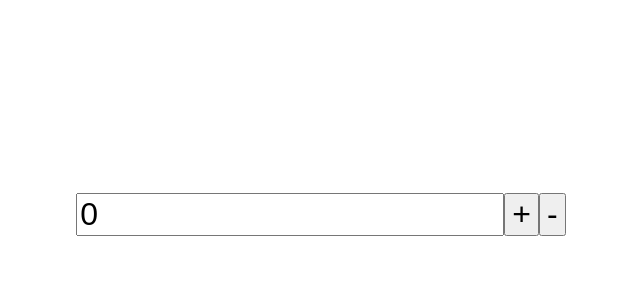
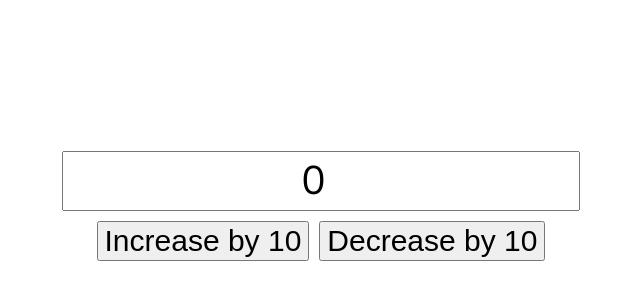
Before and after one commit to chymchym1905/pity-counter-that-i-use-when-spending, a plain HTML site: page index.html in a window 1280 px wide. Shown: the part 194-494 px from the top of the page, without its empty margins (319-959 px from the left). Drawn offline with nearby package versions, Linux system fonts and the light colour scheme.

Commit message:
change css

```diff
--- a/index.html
+++ b/index.html
@@ -1,52 +1,23 @@
 <!DOCTYPE html>
 <html lang="en">
   <head>
+    <link rel="preconnect" href="https://fonts.googleapis.com" />
+    <link rel="preconnect" href="https://fonts.gstatic.com" crossorigin />
+    <link
+      href="https://fonts.googleapis.com/css2?family=Nunito:ital,wght@0,200..1000;1,200..1000&display=swap"
+      rel="stylesheet"
+    />
+    <link rel="stylesheet" href="style.css" />
+    <script src="script.js"></script>
     <meta charset="UTF-8" />
     <meta name="viewport" content="width=device-width, initial-scale=1.0" />
     <title>Dynamic Counter</title>
-    <style>
-      body {
-        display: flex;
-        justify-content: center;
-        align-items: center;
-        height: 100vh;
-      }
-
-      #counter {
-        font-size: 2em;
-      }
-    </style>
   </head>
   <body>
     <input type="number" id="counter" value="0" min="0" step="10" onchange="updateText(this.value)" />
-    <button onclick="increment()" style="font-size: 2em">+</button>
-    <button onclick="decrement()" style="font-size: 2em">-</button>
-
-    <script>
-      function increment() {
-        var counter = document.getElementById("counter");
-        counter.value = parseInt(counter.value) + 10;
-        updateText(counter.value);
-      }
-
-      function decrement() {
-        var counter = document.getElementById("counter");
-        counter.value = parseInt(counter.value) - 10;
-        updateText(counter.value);
-      }
-
-      function updateText(value) {
-        var counter = document.getElementById("counter");
-        fetch(
-          "https://26e2idk26ufght74axl33jwtqm0xgcel.lambda-url.us-west-2.on.aws/",
-          {
-            method: "POST",
-            body: JSON.stringify({ value: "Pity: " + value }),
-            "Content-Type": "application/json",
-            "Access-Control-Allow-Origin": "*",
-          }
-        );
-      }
-    </script>
+    <div class="buttons">
+        <button onclick="increment()">Increase by 10</button>
+    <button onclick="decrement()">Decrease by 10</button>
+    </div>
   </body>
 </html>
--- /dev/null
+++ b/script.js
@@ -0,0 +1,24 @@
+function increment() {
+    var counter = document.getElementById("counter");
+    counter.value = parseInt(counter.value) + 10;
+    updateText(counter.value);
+  }
+
+  function decrement() {
+    var counter = document.getElementById("counter");
+    counter.value = parseInt(counter.value) - 10;
+    updateText(counter.value);
+  }
+
+  function updateText(value) {
+    var counter = document.getElementById("counter");
+    fetch(
+      "https://26e2idk26ufght74axl33jwtqm0xgcel.lambda-url.us-west-2.on.aws/",
+      {
+        method: "POST",
+        body: JSON.stringify({ value: "Pity: " + value }),
+        "Content-Type": "application/json",
+        "Access-Control-Allow-Origin": "*",
+      }
+    );
+  }
--- /dev/null
+++ b/style.css
@@ -0,0 +1,26 @@
+
+body {
+  display: flex;
+  flex-direction: column;
+  justify-content: center;
+  align-items: center;
+  height: 100vh;
+  margin: 0;
+}
+
+body > input {
+  font-family: "Nunito", sans-serif;
+  text-align: center;
+  font-size: 40px;
+}
+
+.buttons {
+  display: flex;
+  justify-content: center;
+  margin-top: 10px;
+}
+
+.buttons button {
+  font-size: 30px;
+  margin: 0 5px;
+}
```
